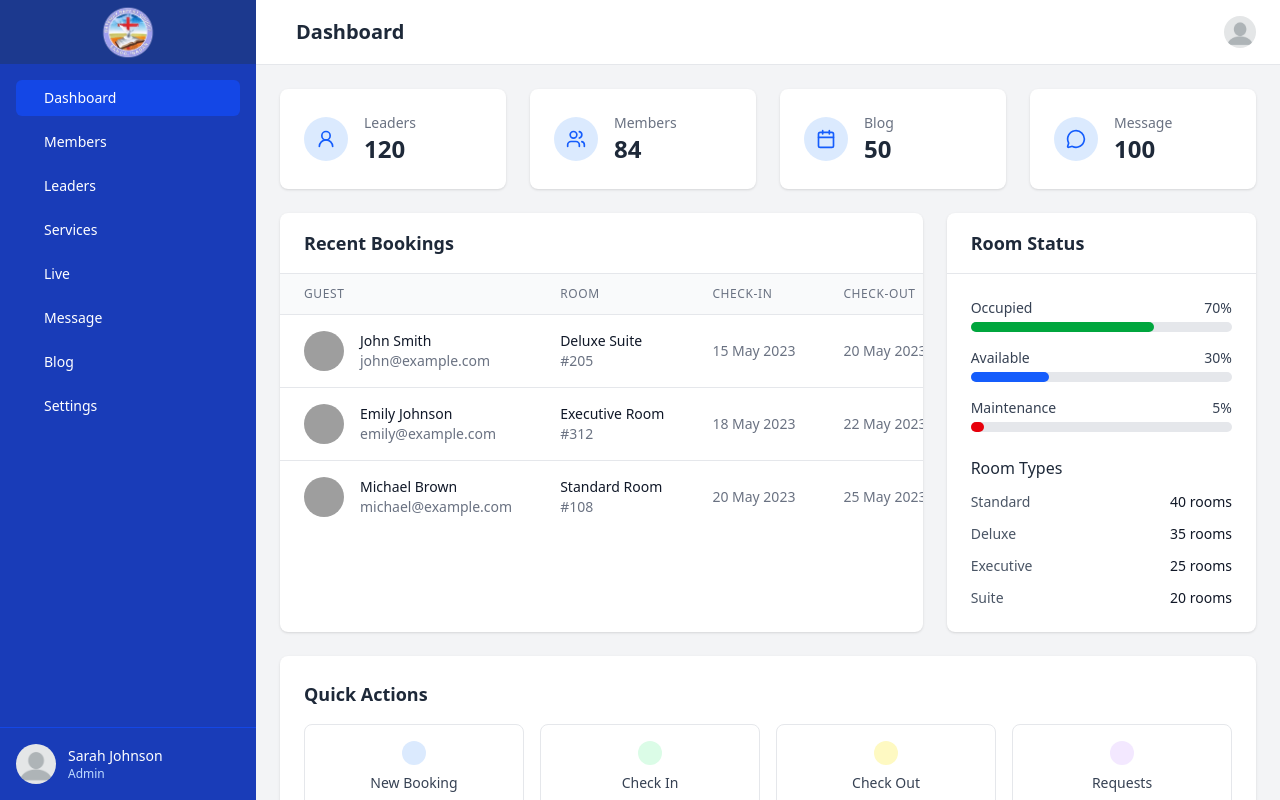
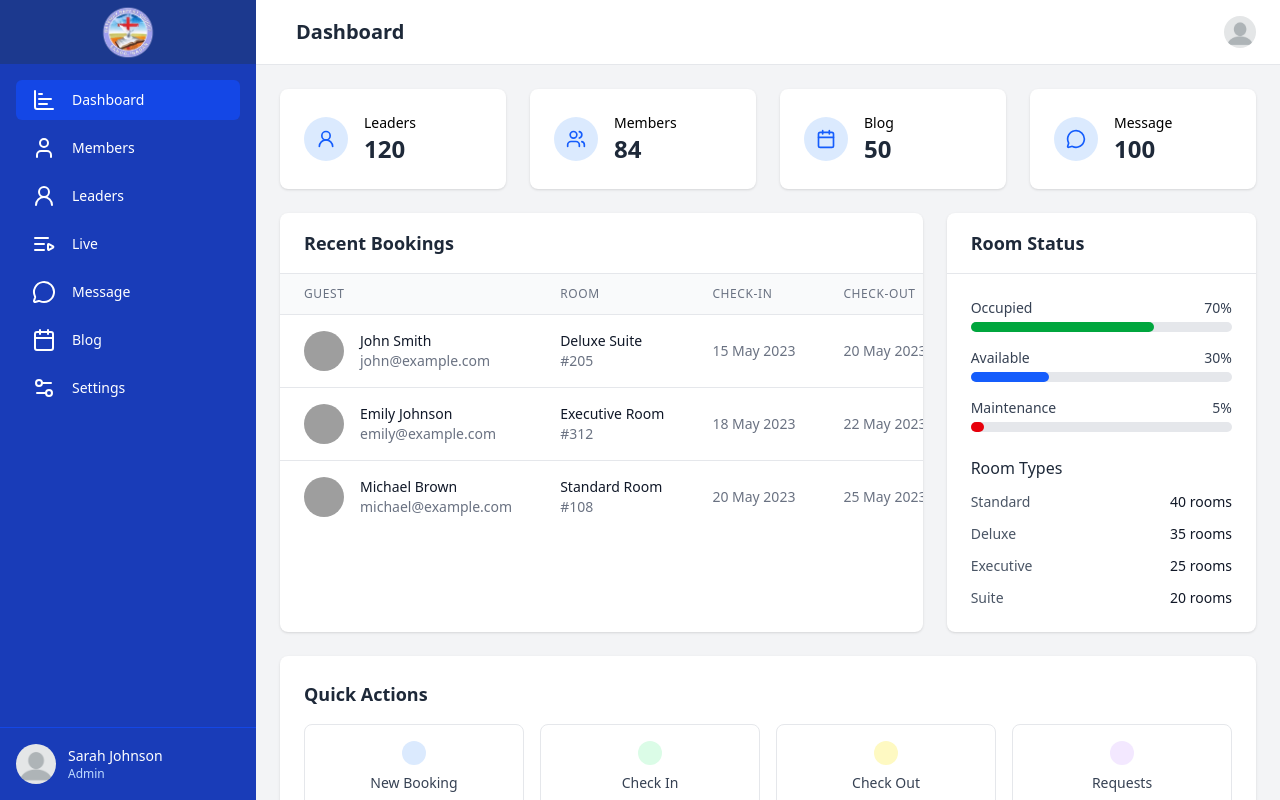
Before and after one commit to Ayomide-Philip/Church-Website-Fullstack, a React (Vite) app in the folder Frontend/: page /dashboard in a window 1280 px wide. Built offline with nearby package versions, Linux system fonts and the light colour scheme; grey boxes are pictures that could not be loaded.

Commit message:
updating my code base and using dynamic rendreing for each path

```diff
--- a/Frontend/src/componets/dashboard/home/overview.jsx
+++ b/Frontend/src/componets/dashboard/home/overview.jsx
@@ -9,15 +9,15 @@ const overview = [
 export default function DashboardOverview() {
   return (
     <div className="grid grid-cols-1 md:grid-cols-2 lg:grid-cols-4 gap-6 mb-6">
-      {overview.map(({ title, number, logo: Logo }, idx) => {
+      {overview.map(({ title, number, logo: Icon }, idx) => {
         return (
           <div className="bg-white rounded-lg shadow p-6" key={idx}>
             <div className="flex items-center">
               <div className="p-3 rounded-full bg-blue-100 text-blue-600">
-                <Logo className="h-5 w-5" />
+                <Icon className="h-5 w-5" />
               </div>
               <div className="ml-4">
-                <p className="text-sm font-medium text-gray-500">{title}</p>
+                <p className="text-sm font-medium text-black">{title}</p>
                 <p className="text-2xl font-semibold text-gray-800">{number}</p>
               </div>
             </div>
--- a/Frontend/src/componets/dashboard/sidebar.jsx
+++ b/Frontend/src/componets/dashboard/sidebar.jsx
@@ -1,4 +1,56 @@
+/* eslint-disable no-unused-vars */
+import {
+  Calendar,
+  ChartBar,
+  ListVideoIcon,
+  MessageCircle,
+  Settings2,
+  User,
+  User2,
+} from "lucide-react";
+import { useLocation } from "react-router-dom";
+
 export default function SideBar() {
+  const location = useLocation();
+  const Links = [
+    {
+      href: "/dashboard",
+      title: "Dashboard",
+      icon: ChartBar,
+    },
+    {
+      href: "/dashboard/members",
+      title: "Members",
+      icon: User,
+    },
+    {
+      href: "/dashboard/leaders",
+      title: "Leaders",
+      icon: User2,
+    },
+    {
+      href: "/dashboard/live",
+      title: "Live",
+      icon: ListVideoIcon,
+    },
+    {
+      href: "/dashboard/message",
+      title: "Message",
+      icon: MessageCircle,
+    },
+
+    {
+      href: "/dashboard/blog",
+      title: "Blog",
+      icon: Calendar,
+    },
+    {
+      href: "/dashboard/settings",
+      title: "Settings",
+      icon: Settings2,
+    },
+  ];
+
   return (
     <div className="hidden md:flex md:flex-shrink-0">
       <div className="flex flex-col w-64 bg-blue-800 text-white">
@@ -9,62 +61,22 @@ export default function SideBar() {
         </div>
         <div className="flex flex-col flex-grow px-4 py-4 overflow-y-auto">
           <nav className="flex-1 space-y-2">
-            <a
-              href="/dashboard"
-              className="flex items-center px-4 py-2 text-sm font-medium rounded-md bg-blue-700 text-white"
-            >
-              <i className="fas fa-tachometer-alt mr-3"></i>
-              Dashboard
-            </a>
-            <a
-              href="#"
-              className="flex items-center px-4 py-2 text-sm font-medium rounded-md hover:bg-blue-700 text-white"
-            >
-              <i className="fas fa-calendar-check mr-3"></i>
-              Members
-            </a>
-            <a
-              href="#"
-              className="flex items-center px-4 py-2 text-sm font-medium rounded-md hover:bg-blue-700 text-white"
-            >
-              <i className="fas fa-bed mr-3"></i>
-              Leaders
-            </a>
-            <a
-              href="#"
-              className="flex items-center px-4 py-2 text-sm font-medium rounded-md hover:bg-blue-700 text-white"
-            >
-              <i className="fas fa-concierge-bell mr-3"></i>
-              Services
-            </a>
-            <a
-              href="#"
-              className="flex items-center px-4 py-2 text-sm font-medium rounded-md hover:bg-blue-700 text-white"
-            >
-              <i className="fas fa-chart-bar mr-3"></i>
-              Live
-            </a>
-            <a
-              href="#"
-              className="flex items-center px-4 py-2 text-sm font-medium rounded-md hover:bg-blue-700 text-white"
-            >
-              <i className="fas fa-chart-bar mr-3"></i>
-              Message
-            </a>
-            <a
-              href="#"
-              className="flex items-center px-4 py-2 text-sm font-medium rounded-md hover:bg-blue-700 text-white"
-            >
-              <i className="fas fa-chart-bar mr-3"></i>
-              Blog
-            </a>
-            <a
-              href="#"
-              className="flex items-center px-4 py-2 text-sm font-medium rounded-md hover:bg-blue-700 text-white"
-            >
-              <i className="fas fa-cog mr-3"></i>
-              Settings
-            </a>
+            {Links.map(({ href, title, icon: Icon }, idx) => {
+              return (
+                <a
+                  href={href}
+                  key={idx}
+                  className={`flex items-center px-4 py-2 text-sm font-medium rounded-md ${
+                    location.pathname === href
+                      ? "bg-blue-700"
+                      : "hover:bg-blue-700"
+                  } text-white`}
+                >
+                  <Icon className="mr-4" />
+                  {title}
+                </a>
+              );
+            })}
           </nav>
         </div>
         <div className="p-4 border-t border-blue-700">
```
